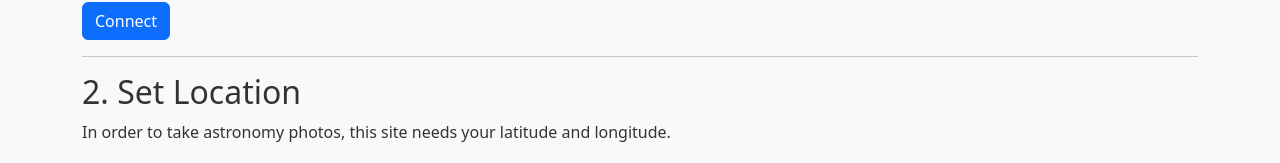
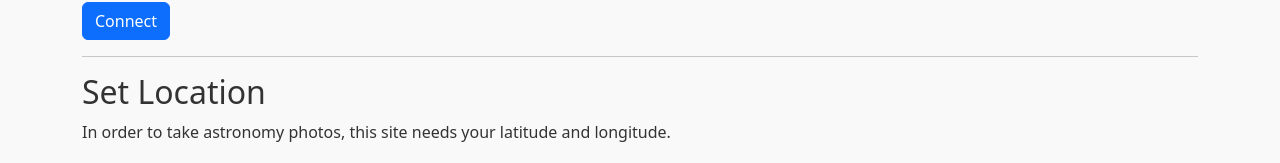
Before and after one commit to DwarfTelescopeUsers/DwarfApp_js, a Next.js app: page /setup-scope in a window 1280 px wide. Shown: the part 284-447 px from the top of the page. Built offline with nearby package versions, Linux system fonts and the light colour scheme; no server answers.

Commit message:
update copy on < SetLocation>

```diff
--- a/src/components/SetLocation.tsx
+++ b/src/components/SetLocation.tsx
@@ -32,7 +32,7 @@ export default function SetLocation() {
 
   return (
     <>
-      <h2>2. Set Location</h2>
+      <h2>Set Location</h2>
       <p>
         In order to take astronomy photos, this site needs your latitude and
         longitude.
```
